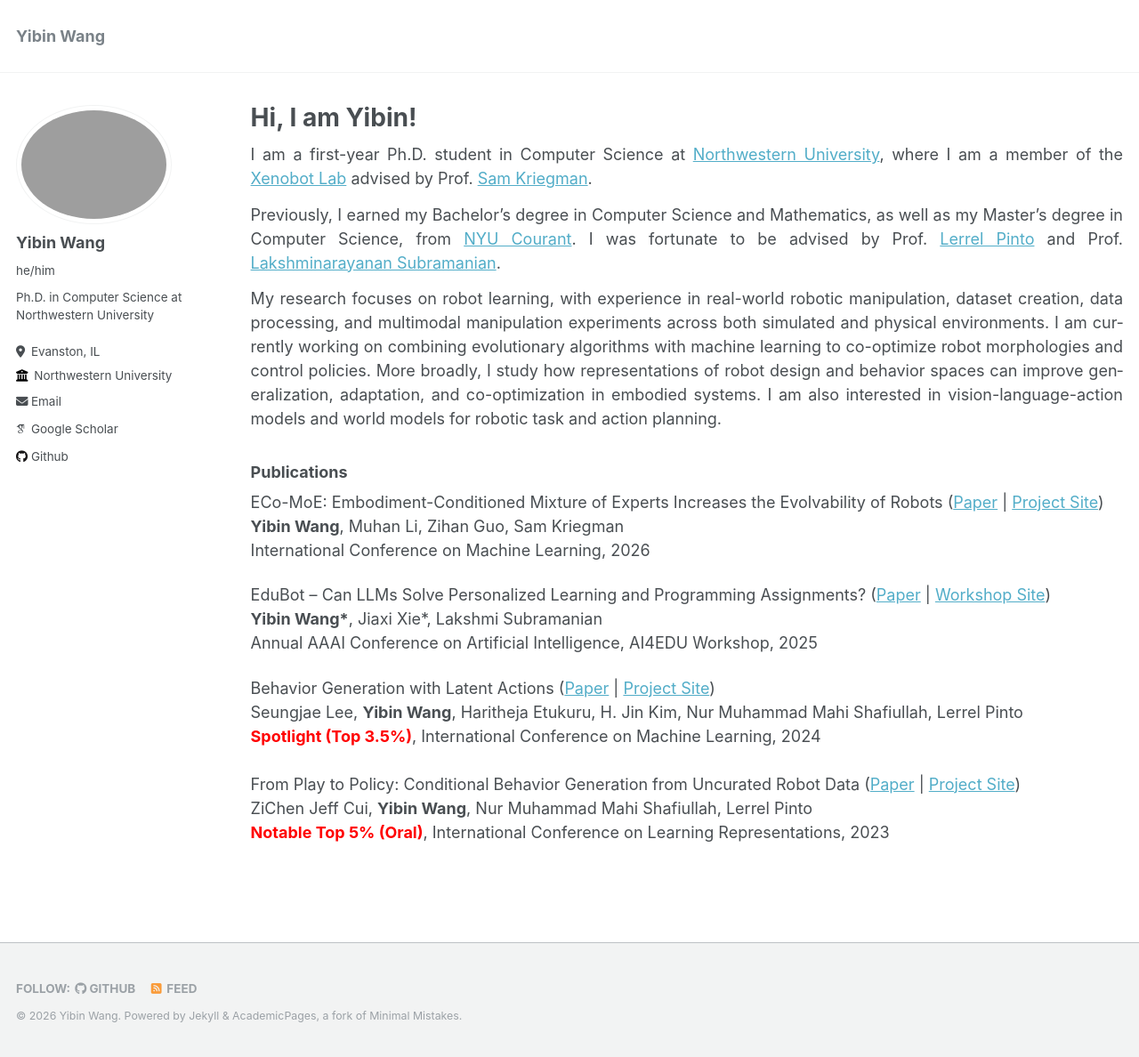
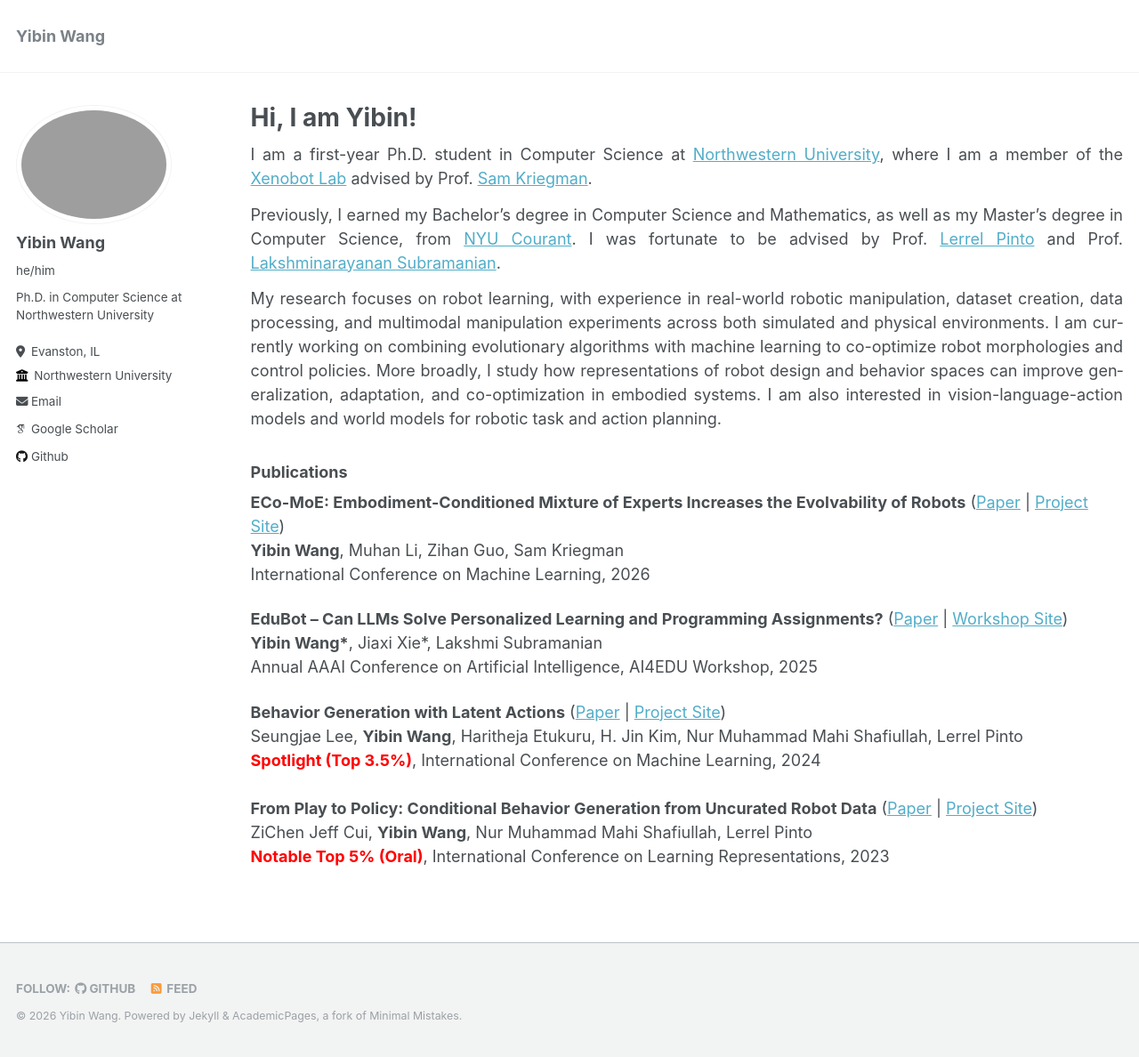
Before and after one commit to WYB929/WYB929.github.io, a Jekyll site: the page built from _pages/about.md, in a window 1280 px wide and 1188 px high. Shown: the whole window at 89% size. Built offline with Jekyll 4.4.1, drawn with Linux system fonts in a browser that asks for light colours; some web fonts are replaced; part of the change alters nothing that is shown.

Commit message:
update publication title format

```diff
--- a/_pages/about.md
+++ b/_pages/about.md
@@ -19,18 +19,18 @@ My research focuses on robot learning, with experience in real-world robotic man
 <!-- My CV could be found [here](https://wyb929.github.io/files/CV_Yibin_Wang.pdf). -->
 
 ### Publications
-ECo-MoE: Embodiment-Conditioned Mixture of Experts Increases the Evolvability of Robots ([Paper](https://arxiv.org/abs/2605.24225) | [Project Site](https://eco-moe.github.io)) <br>
+**ECo-MoE: Embodiment-Conditioned Mixture of Experts Increases the Evolvability of Robots** ([Paper](https://arxiv.org/abs/2605.24225) | [Project Site](https://eco-moe.github.io)) <br>
 **Yibin Wang**, Muhan Li, Zihan Guo, Sam Kriegman<br>
 International Conference on Machine Learning, 2026
 
-EduBot – Can LLMs Solve Personalized Learning and Programming Assignments? ([Paper](https://arxiv.org/abs/2504.17824) | [Workshop Site](https://ai4ed.cc/workshops/aaai2025)) <br>
+**EduBot – Can LLMs Solve Personalized Learning and Programming Assignments?** ([Paper](https://arxiv.org/abs/2504.17824) | [Workshop Site](https://ai4ed.cc/workshops/aaai2025)) <br>
 **Yibin Wang\***, Jiaxi Xie\*, Lakshmi Subramanian<br>
 Annual AAAI Conference on Artificial Intelligence, AI4EDU Workshop, 2025
 
-Behavior Generation with Latent Actions ([Paper](https://arxiv.org/abs/2403.03181) | [Project Site](https://sjlee.cc/vq-bet/)) <br>
+**Behavior Generation with Latent Actions** ([Paper](https://arxiv.org/abs/2403.03181) | [Project Site](https://sjlee.cc/vq-bet/)) <br>
 Seungjae Lee, **Yibin Wang**, Haritheja Etukuru, H. Jin Kim, Nur Muhammad Mahi Shafiullah, Lerrel Pinto<br>
 <span style="color:red">**Spotlight (Top 3.5%)**</span>, International Conference on Machine Learning, 2024 <br>
 <br>
-From Play to Policy: Conditional Behavior Generation from Uncurated Robot Data ([Paper](https://arxiv.org/abs/2210.10047) | [Project Site](https://play-to-policy.github.io)) <br>
+**From Play to Policy: Conditional Behavior Generation from Uncurated Robot Data** ([Paper](https://arxiv.org/abs/2210.10047) | [Project Site](https://play-to-policy.github.io)) <br>
 ZiChen Jeff Cui, **Yibin Wang**, Nur Muhammad Mahi Shafiullah, Lerrel Pinto <br>
 <span style="color:red">**Notable Top 5% (Oral)**</span>, International Conference on Learning Representations, 2023
```
